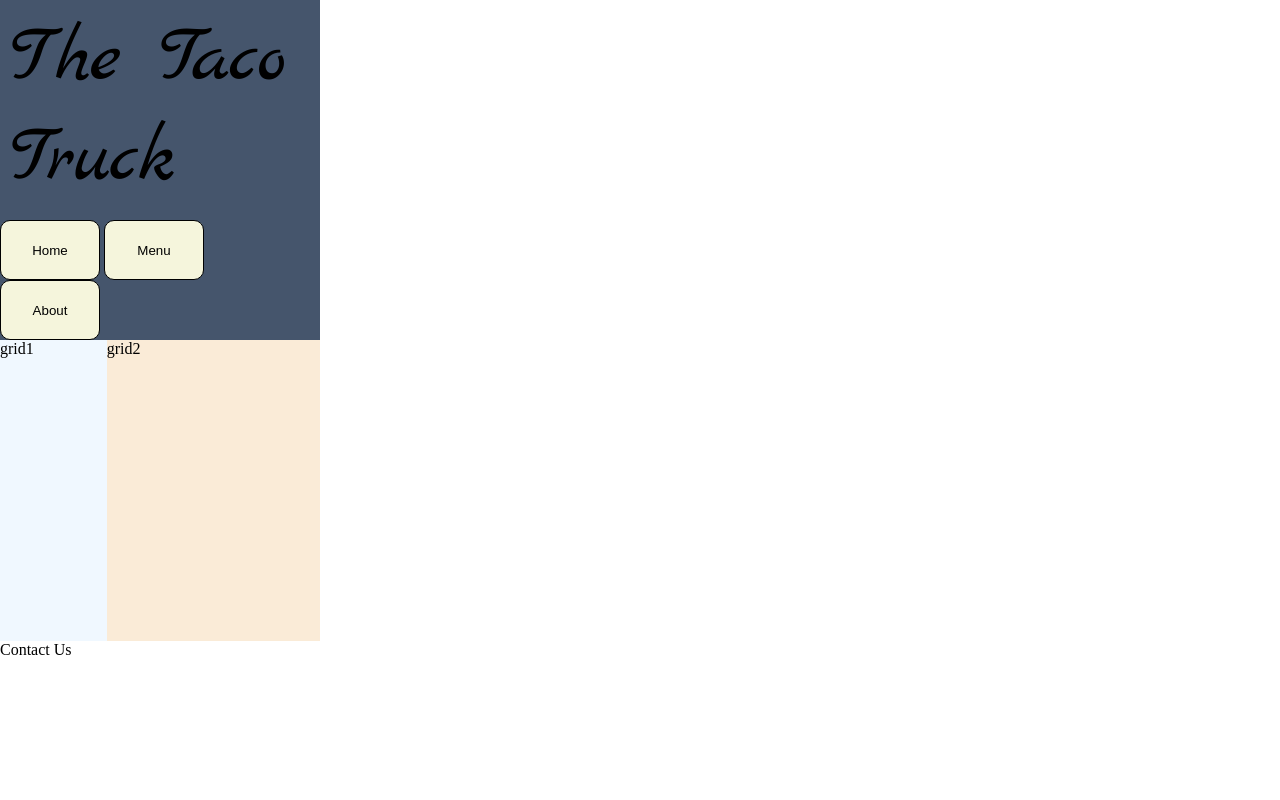
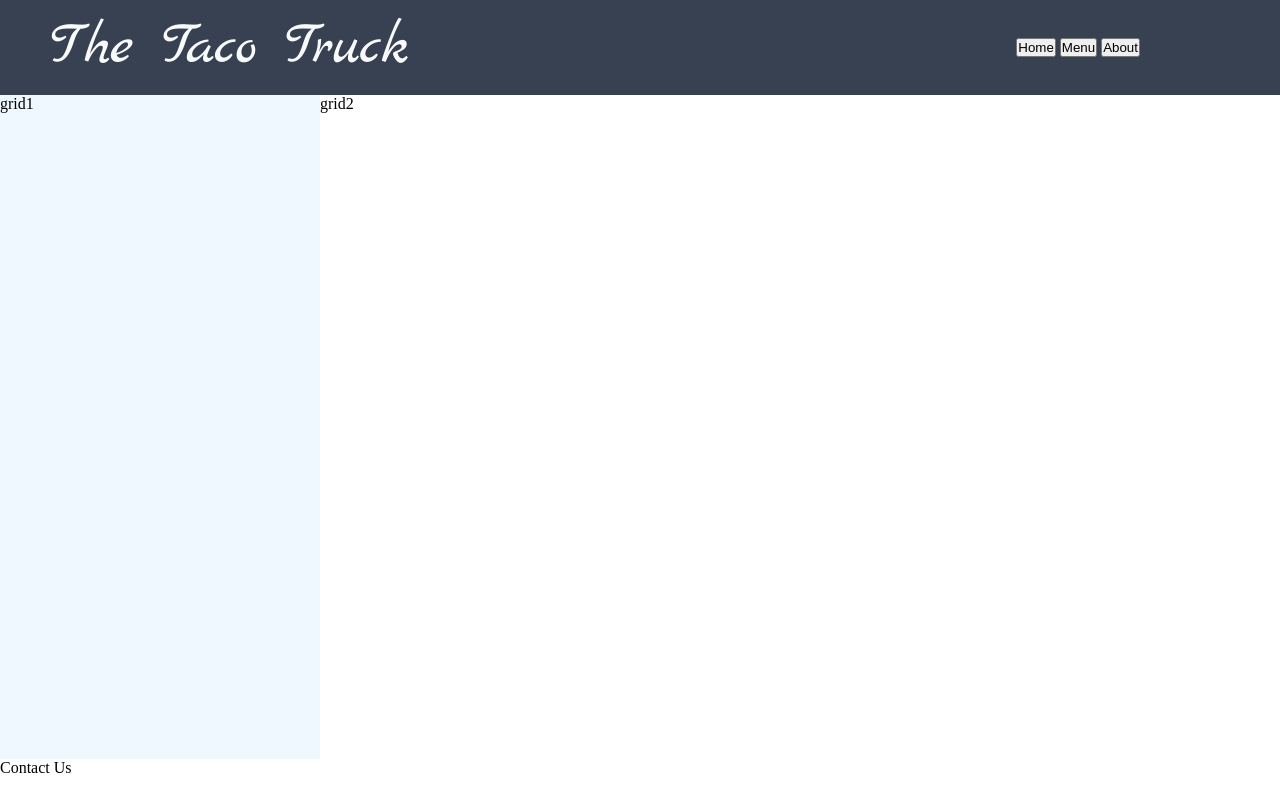
Before and after one commit to AryamanNigam/restaurant_page, a website built with webpack: page src/template.html in a window 1280 px wide. Built offline with nearby package versions, Linux system fonts and the light colour scheme.

Commit message:
update 1

```diff
--- a/src/index.js
+++ b/src/index.js
@@ -1,3 +1,3 @@
 import "./styles.css";
 
-console.log("hello");
+console.log("hello world");
--- a/src/styles.css
+++ b/src/styles.css
@@ -1,54 +1,54 @@
-html, body {
-    height: 100%;
-    margin: 0px;
-    padding: 0px;
+* {
+    padding: 0;
+    margin: 0;
 }
 
-body{
+html, body{
+    height: 100%;
+    width: 100%;
+    --logo: #F9FAFB;
+}
+
+.container{
     display: grid;
-    grid-template-columns: 1fr 3fr;
-    grid-template-rows: 1fr 4fr 1fr;
+    grid-template-rows: 2fr 16fr 1fr;
+    height: 100%;
 }
 
 .marck-script-regular {
     font-family: "Marck Script", serif;
     font-weight: 400;
     font-style: normal;
+  }
+
+.header{
+    grid-row: 1 / 2;
+    background-color: #374151;
+    display: flex;
+    flex-direction: row;
+    justify-content: space-between;
+    align-items: center;
 }
 
-.header{
-    background-color: oklch(0.446 0.043 257.281);
-    grid-column: 1 / 3;
-    grid-row: 1 / 2;
-
-}
-
-.header > div:first-child {
+.header div:first-child{
+    font-size: 60px;
     padding: 10px;
-    font-size: 80px;
-    font-family: "Marck Script", serif;
-    font-weight: 500;
-    font-style: normal;
-
+    margin-left: 40px;
+    font-family: "Marck Script";
+    color: var(--logo);
 }
 
 nav{
-    padding-right: 30px;
+    padding: 10px;
     gap: 10px;
-}
-
-nav > button{
-    height: 60px;
-    width: 100px;
-    border-radius: 10px;
-    border: 1px solid black;
-    background-color: beige;
+    margin-right: 130px;
 }
 
 #content{
+    grid-row: 2 / 3;
     display: grid;
-    grid-template-columns: 1fr 2fr;
-    height: 80%;
+    grid-template-columns: 1fr 3fr;
+    height: 100%;
 }
 
 .image{
@@ -57,6 +57,9 @@ nav > button{
 }
 
 .info{
-    grid-column: 2 / 3;
-    background-color: antiquewhite;
+
 }
+
+.footer{
+    grid-row: 3 / 4;
+}
```
Also changed, not shown: src/assets/fernando-andrade-s6SOj6uYjXI-unsplash.jpg (added), src/assets/fidel-fernando-OKJlJn5smek-unsplash.jpg (added), 4 other files.
